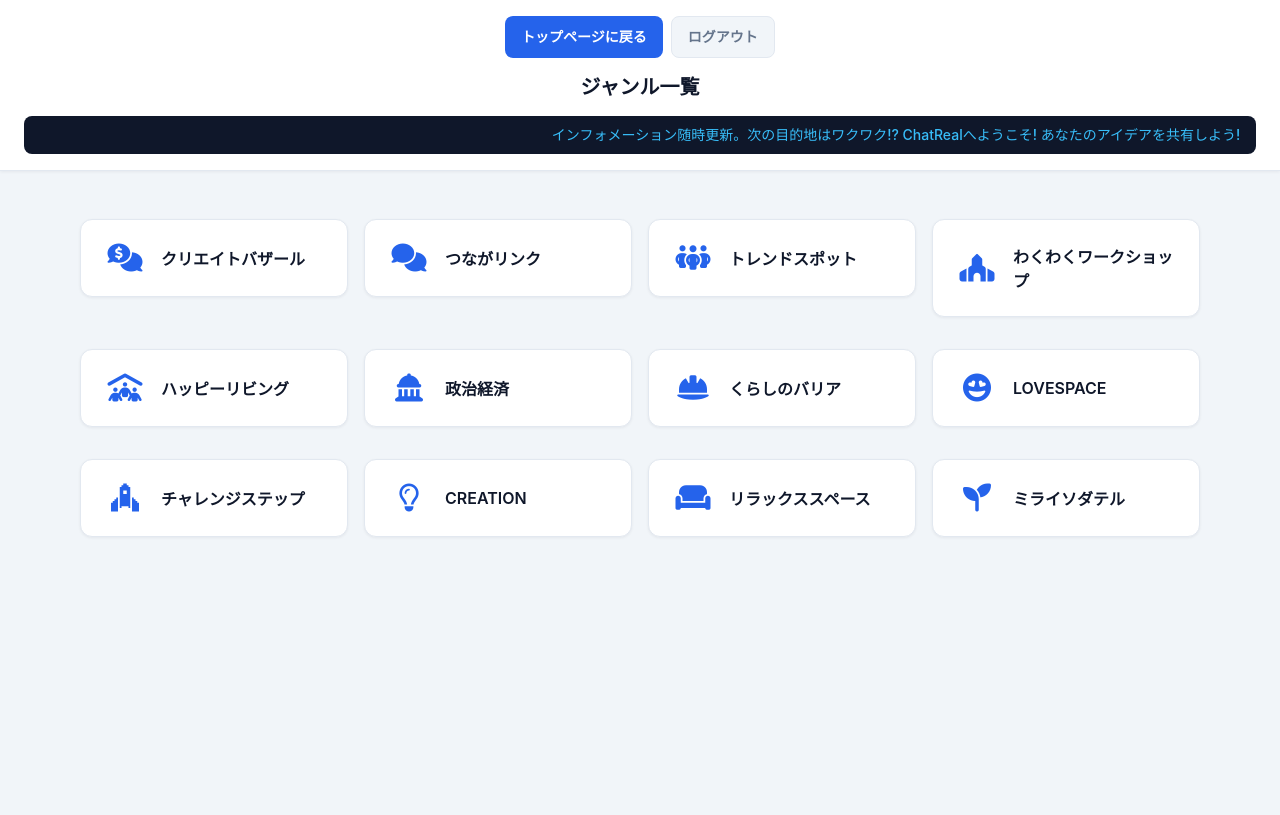
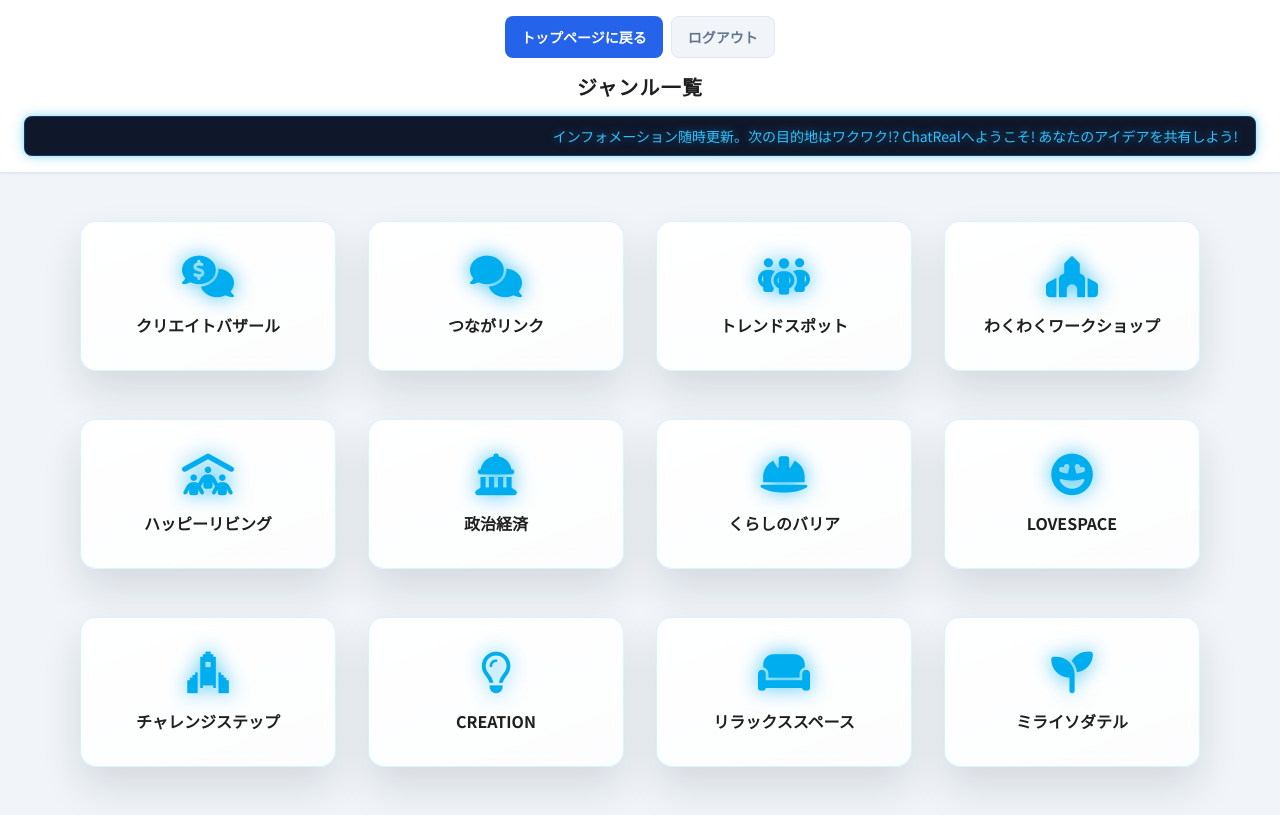
Before and after one commit to gfhajkafjhdfk/QuickTrend-of-backup, a PHP site: page /php/ChatReal.php in a window 1280 px wide. Before the commit the page ends 537 px from the top, so only its background shows below. Run offline with PHP 8.4, Linux system fonts and the light colour scheme; the visitor is signed in with stand-in values (Sample User, id 1); some libraries are stand-ins or nearby versions.

Commit message:
ジャンル一覧を3Dガラスネオンタイルにリデザイン
- タイル: 半透明白ガラス(gradient+backdrop-blur)+16px角丸+深い浮遊影+上辺ハイライト
- アイコン: ネオンブルー#00AEEF+発光(drop-shadow)。ホバーでグロー増幅+外周ネオンリング
- ホバーで-5px浮上/クリックでscale(0.92)の沈み込み
- グリッド: スマホ2列/768px以上4列、gap-8相当の余白
- ティッカーにネオングロー追加、タイトル/全体をNoto Sans JP化(Google Fonts)

Co-Authored-By: Claude Fable 5 <noreply@anthropic.com>

```diff
--- a/ChatReal.css
+++ b/ChatReal.css
@@ -1,7 +1,19 @@
 /* ============================================
    ChatReal - チャットページ専用スタイル
    style.css のデザインシステムに準拠
+   ジャンル一覧: 3Dガラスネオンタイル（ライトモード）
    ============================================ */
+
+/* ネオンカラー（ジャンル一覧のアイコン発光・カード外周光に使用） */
+:root {
+  --neon-blue: #00AEEF;
+  --neon-blue-soft: rgba(0, 174, 239, 0.35);
+}
+
+/* ページ全体をNoto Sans JPに（未導入環境では既存のシステムフォントへフォールバック） */
+body {
+  font-family: "Noto Sans JP", "Hiragino Kaku Gothic ProN", "Hiragino Sans", Meiryo, sans-serif;
+}
 
 /* -------- コントロールバー -------- */
 #controlebar {
@@ -24,7 +36,9 @@
   text-align: center;
   margin: 0;
   font-size: var(--font-size-xl);
-  color: var(--color-text);
+  font-weight: 900;
+  letter-spacing: 0.06em;
+  color: #1f1f1f;
 }
 
 .controlebar-links {
@@ -67,7 +81,7 @@
   color: var(--color-text);
 }
 
-/* -------- ティッカー -------- */
+/* -------- ティッカー（ダークブルー + わずかなネオングロー） -------- */
 .ticker-wrap {
   width: 100%;
   overflow: hidden;
@@ -77,6 +91,8 @@
   border-radius: var(--radius-sm);
   font-size: var(--font-size-sm);
   font-weight: 500;
+  box-shadow: 0 0 14px rgba(0, 174, 239, 0.35), 0 0 4px rgba(0, 174, 239, 0.25);
+  border: 1px solid rgba(0, 174, 239, 0.25);
 }
 
 .ticker {
@@ -84,6 +100,7 @@
   white-space: nowrap;
   padding-left: 100%;
   animation: tickerMove 18s linear infinite;
+  text-shadow: 0 0 8px rgba(0, 174, 239, 0.55);/* 文字自体もわずかに発光させる */
 }
 
 @keyframes tickerMove {
@@ -104,8 +121,8 @@
 
 #genreList {
   display: grid;
-  grid-template-columns: repeat(auto-fit, minmax(220px, 1fr));
-  gap: var(--space-md);
+  grid-template-columns: repeat(2, 1fr);/* スマホは2列（grid-cols-2） */
+  gap: 2rem;/* gap-8: タイル同士を離して個々を際立たせる */
   width: 100%;
   max-width: var(--max-width);
   list-style: none;
@@ -113,48 +130,79 @@
   margin: 0;
 }
 
+@media (min-width: 768px) {
+  #genreList {
+    grid-template-columns: repeat(4, 1fr);/* md以上は4列（md:grid-cols-4） */
+  }
+}
+
 #genreList li {
   margin: 0;
 }
 
+/* 3Dガラスネオンタイル:
+   半透明の白ガラス + 大きな角丸 + 深い影で浮遊感を出し、
+   アイコンをネオンブルーで発光させる */
 .genreButton {
   display: flex;
+  flex-direction: column;/* アイコンを大きく中央に、ジャンル名をその下に */
   align-items: center;
+  justify-content: center;
   gap: var(--space-md);
   width: 100%;
-  padding: var(--space-lg);
-  color: var(--color-text);
-  border: 1px solid var(--color-border);
-  border-radius: var(--radius-md);
-  background: var(--color-surface);
-  box-shadow: var(--shadow-sm);
+  min-height: 150px;
+  padding: var(--space-xl) var(--space-md);
+  color: #1f1f1f;
+  border: 1px solid rgba(0, 174, 239, 0.14);
+  border-radius: var(--radius-lg);/* rounded-2xl */
+  background: linear-gradient(160deg, rgba(255, 255, 255, 0.95), rgba(255, 255, 255, 0.78));
+  backdrop-filter: blur(8px);
+  -webkit-backdrop-filter: blur(8px);
+  box-shadow:
+    0 20px 40px rgba(15, 23, 42, 0.12),
+    inset 0 1px 0 rgba(255, 255, 255, 0.9);/* 上辺のハイライトでガラスの光沢を出す */
   font-size: var(--font-size-base);
-  font-weight: 600;
+  font-weight: 700;
   cursor: pointer;
-  text-align: left;
-  transition: transform var(--transition), box-shadow var(--transition),
-    border-color var(--transition);
+  text-align: center;
+  transition: transform 0.25s ease, box-shadow 0.25s ease, border-color 0.25s ease;
 }
 
+/* ホバー: 浮き上がり + 影が深くなり、外周に薄いネオンの光 */
 .genreButton:hover {
-  transform: translateY(-2px);
-  box-shadow: var(--shadow-md);
-  border-color: var(--color-primary-light);
+  transform: translateY(-5px);
+  border-color: var(--neon-blue-soft);
+  box-shadow:
+    0 28px 56px rgba(15, 23, 42, 0.18),
+    0 0 0 2px var(--neon-blue-soft),
+    0 0 22px var(--neon-blue-soft),
+    inset 0 1px 0 rgba(255, 255, 255, 0.9);
 }
 
+/* クリック: 明確に沈み込む */
 .genreButton:active {
-  transform: translateY(0);
+  transform: translateY(-1px) scale(0.92);
+  box-shadow:
+    0 10px 20px rgba(15, 23, 42, 0.14),
+    0 0 14px var(--neon-blue-soft);
 }
 
 .genreButton i {
-  font-size: 1.75rem;
-  min-width: 40px;
-  color: var(--color-primary);
+  font-size: 2.6rem;
+  color: var(--neon-blue);
   text-align: center;
+  filter: drop-shadow(0 0 10px rgba(0, 174, 239, 0.75));/* アイコン自体の発光 */
+  transition: filter 0.25s ease, transform 0.25s ease;
+}
+
+/* ホバーでネオンを増幅 */
+.genreButton:hover i {
+  filter: drop-shadow(0 0 20px var(--neon-blue)) drop-shadow(0 0 6px rgba(0, 174, 239, 0.6));
+  transform: scale(1.08);
 }
 
 .genreButton span {
-  flex: 1;
+  line-height: 1.4;
 }
 
 /* ツールチップ */
@@ -430,8 +478,19 @@
 
 /* -------- レスポンシブ -------- */
 @media (max-width: 768px) {
+  /* ジャンル一覧は2列のまま（基本定義側）。タイルの余白だけ詰める */
   #genreList {
-    grid-template-columns: 1fr;
+    gap: 1.25rem;
+  }
+
+  .genreButton {
+    min-height: 128px;
+    padding: var(--space-lg) var(--space-sm);
+    font-size: var(--font-size-sm);
+  }
+
+  .genreButton i {
+    font-size: 2.1rem;
   }
 
   .chat-compose-row {
--- a/php/ChatReal.php
+++ b/php/ChatReal.php
@@ -10,6 +10,9 @@ require_once __DIR__ . '/auth_check.php';
     <meta name="viewport" content="width=device-width, initial-scale=1.0" />
     <meta name="csrf-token" content="<?php echo htmlspecialchars(csrf_token(), ENT_QUOTES, 'UTF-8'); ?>" />
     <title>QuickTrend - チャット</title>
+    <link rel="preconnect" href="https://fonts.googleapis.com" />
+    <link rel="preconnect" href="https://fonts.gstatic.com" crossorigin />
+    <link href="https://fonts.googleapis.com/css2?family=Noto+Sans+JP:wght@400;700;900&display=swap" rel="stylesheet" />
     <link rel="stylesheet" href="../style.css" />
     <link rel="stylesheet" href="../ChatReal.css" />
     <link rel="icon" type="image/x-icon" href="../image/favicon.ico" />
```
